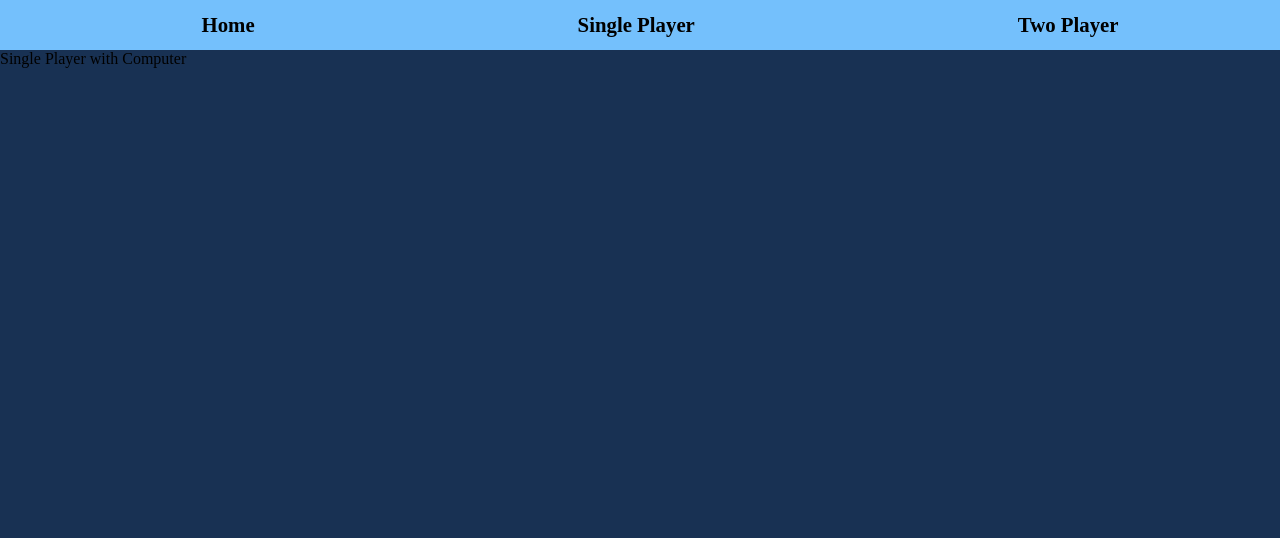
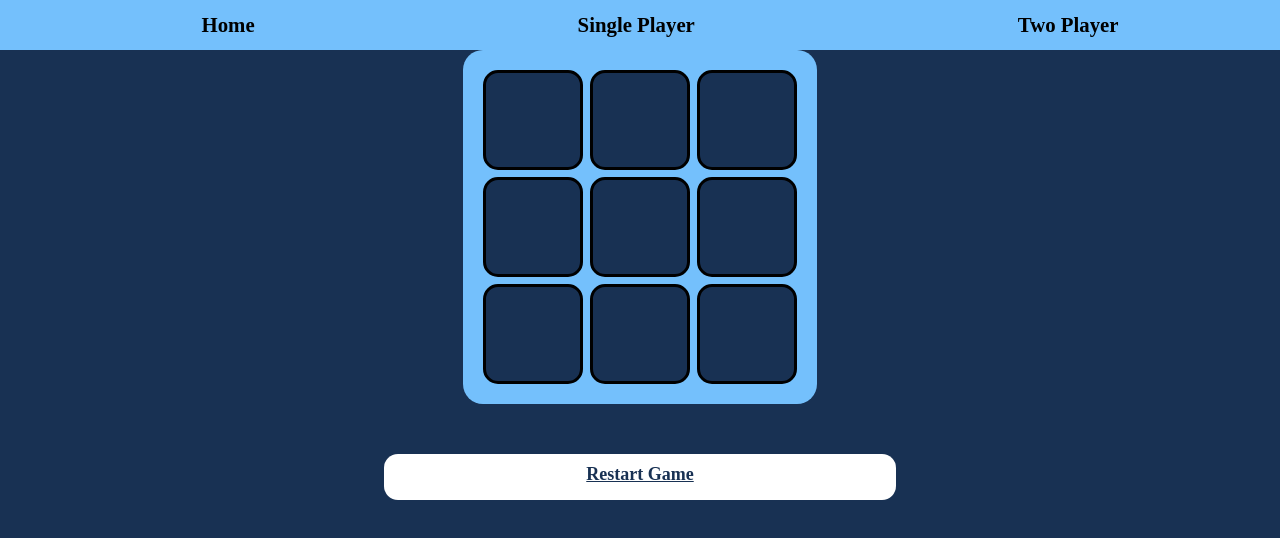
Before and after one commit to leulXllll/tictactoe, a React (Vite) app: page /singleplayer in a window 1280 px wide. Shown: the top 538 px of the page. Built offline with nearby package versions, Linux system fonts and the light colour scheme.

Commit message:
finished single player against computer

```diff
--- a/src/SinglePlayer.jsx
+++ b/src/SinglePlayer.jsx
@@ -1,7 +1,143 @@
-const SinglePlayer = () => {
-    return (
-        <div>Single Player with Computer</div>
-     );
+import { useState ,useEffect} from "react";
+import Box from "./Box";
+
+const SinglePlayer = ({answer}) => {
+
+    const [contents, setContents] =  useState([{number:1,status:null},
+        {number:2,status:null},{number:3,status:null},
+        {number:4,status:null},{number:5,status:null},
+        {number:6,status:null},{number:7,status:null},
+        {number:8,status:null},{number:9,status:null}]);
+
+        const [game1,setGame1] = useState([]);
+
+        const [computer,setComputer] = useState([]);
+
+        const [gameResult, setGameResult] = useState(null);
+
+        function randomNumber(){
+            return Math.floor(Math.random()*9)+1;
+        }
+
+      const changeContent=(value)=>{
+
+            if(gameResult!=null) return;
+
+            let computerValue;
+
+            console.log(`game value is ${JSON.stringify(game1.length)}`);
+            console.log(`computer value is ${JSON.stringify(computer.length)}`);
+
+
+
+            do{
+
+                computerValue = randomNumber();
+
+                if((computer.length+game1.length)==8){
+                    computerValue=0;
+                    break;
+                }
+
+
+            }while(computerValue==value || computer.includes(computerValue) || game1.includes(computerValue));
+
+
+
+            if(!game1.includes(value) && !computer.includes(value) ){
+
+                setContents(prev=> prev.map(each=>{
+                    if(each.number==value){
+                        each.status=true;
+                        setGame1(prev=>[...prev,value]);
+                    }
+                    if(each.number==computerValue){
+                        each.status=false;
+                        setComputer(prev=>[...prev,computerValue]);
+
+                    }
+                    return each;
+                }));
+
+
+            }
+            }
+
+
+        useEffect(()=>{
+
+          let winner1 = false;
+          let winner2 = false;
+
+          for(let each of answer){
+
+           let checkWinner1 = game1.includes(each[0]) && game1.includes(each[1]) && game1.includes(each[2]);
+
+           let checkWinner2 = computer.includes(each[0]) && computer.includes(each[1]) && computer.includes(each[2]);
+
+
+           if(checkWinner1){
+             winner1 = true;
+             break;
+
+            }else if(checkWinner2){
+              winner2 = true;
+              break;
+            }
+
+          }
+          let checkDraw1 = new Set(game1);
+          let checkDraw2 = new Set(computer);
+          let checkDraw = ((checkDraw1.size + checkDraw2.size)==9);
+
+          if(winner1){
+            setGameResult("You Won");
+          } else if(winner2){
+            setGameResult("Computer  Won");
+          } else if (checkDraw){
+            setGameResult("Its A Draw");
+          }
+
+
+        } ,[game1,computer]);
+
+        const restartGame = ()=>{
+
+          setContents([{number:1,status:null},
+            {number:2,status:null},{number:3,status:null},
+            {number:4,status:null},{number:5,status:null},
+            {number:6,status:null},{number:7,status:null},
+            {number:8,status:null},{number:9,status:null}]);
+
+            setGame1([]);
+            setComputer([]);
+            setGameResult(null);
+
+        }
+
+        const renderBoxes = ()=>{
+
+        return <ul className='boxes'>
+                 {contents.map((answer)=>
+                    <li key={answer.number}>
+                        <Box value={answer} changeContent={changeContent}/>
+                    </li>
+                 )}
+               </ul>
+      }
+
+      return (
+        <>
+          {gameResult && <h1> {gameResult}</h1>}
+           <div className="cont">
+
+               {renderBoxes()}
+           </div>
+
+            <div onClick={restartGame} className="restarter">Restart Game</div>
+
+        </>
+      )
 }
 
 export default SinglePlayer;
--- a/src/main.jsx
+++ b/src/main.jsx
@@ -4,9 +4,9 @@ import {  BrowserRouter } from 'react-router-dom';
 import App from './App.jsx'
 
 createRoot(document.getElementById('root')).render(
-       <StrictMode>
+    //    <StrictMode>
             <BrowserRouter>
                 <App />
             </BrowserRouter>
-       </StrictMode>
+    //    </StrictMode>
 );
```
